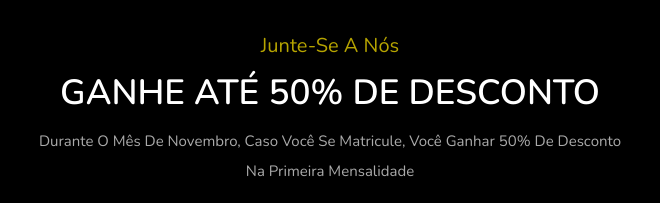
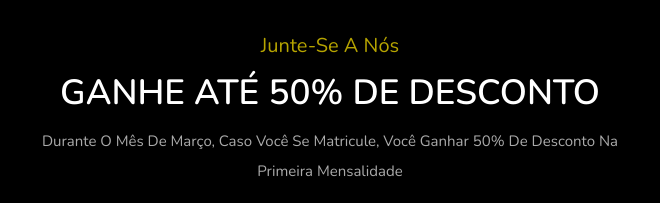
Before and after one commit to Thotal333/thotal333.flexfit.github.io, a plain HTML site: page projeto_academia/index.html in a window 1280 px wide. Shown: the part 3663-3866 px from the top of the page, 310-970 px from the left. Drawn offline with nearby package versions, Linux system fonts and the light colour scheme.

Commit message:
Atualizar o index.html

```diff
--- a/projeto_academia/index.html
+++ b/projeto_academia/index.html
@@ -251,7 +251,7 @@
         <section class="banner">
             <span>Junte-se a Nós</span>
             <h3>Ganhe até 50% de desconto</h3>
-            <p>Durante o mês de novembro, caso você se matricule, você ganhar 50% de
+            <p>Durante o mês de março, caso você se matricule, você ganhar 50% de
                 desconto na primeira mensalidade
             </p>
             <a href="#" class="btn">Quero</a>
```
